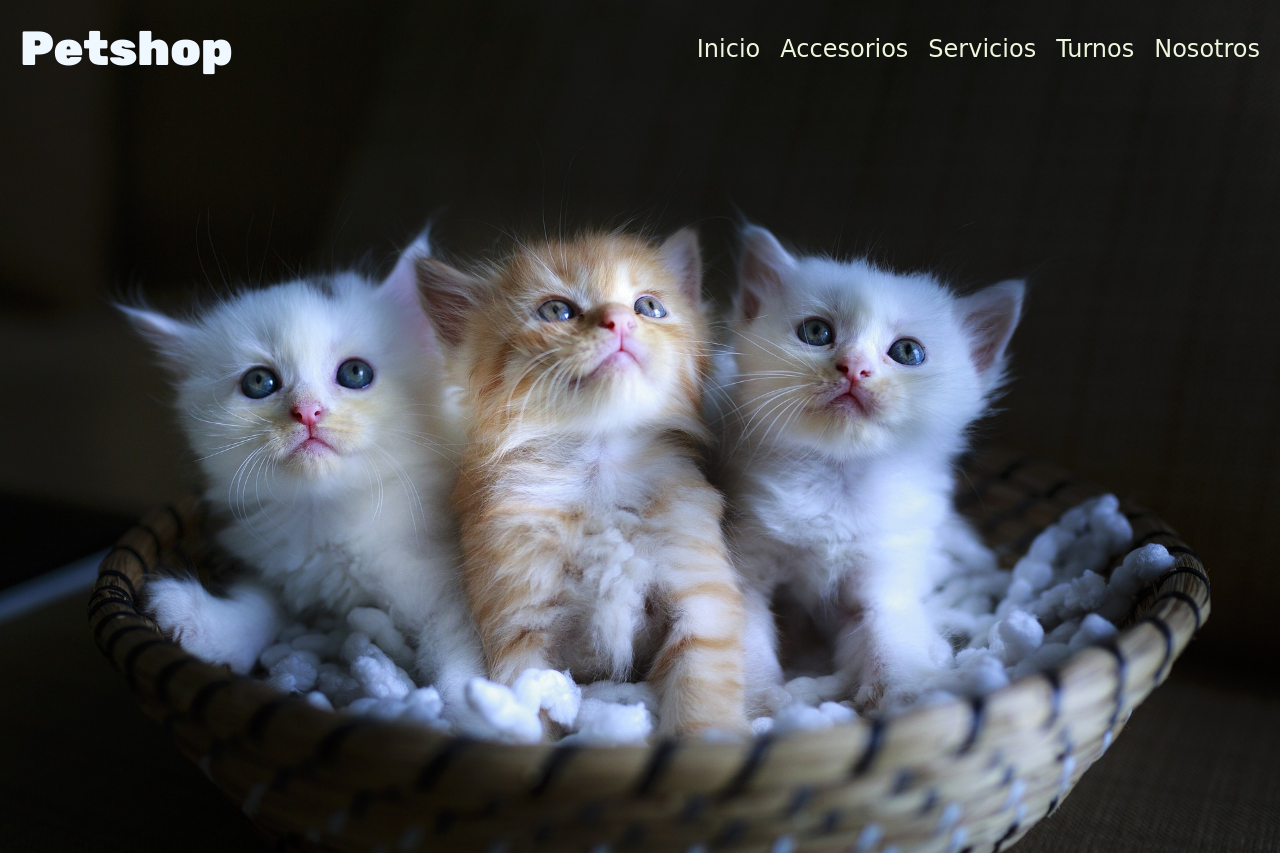
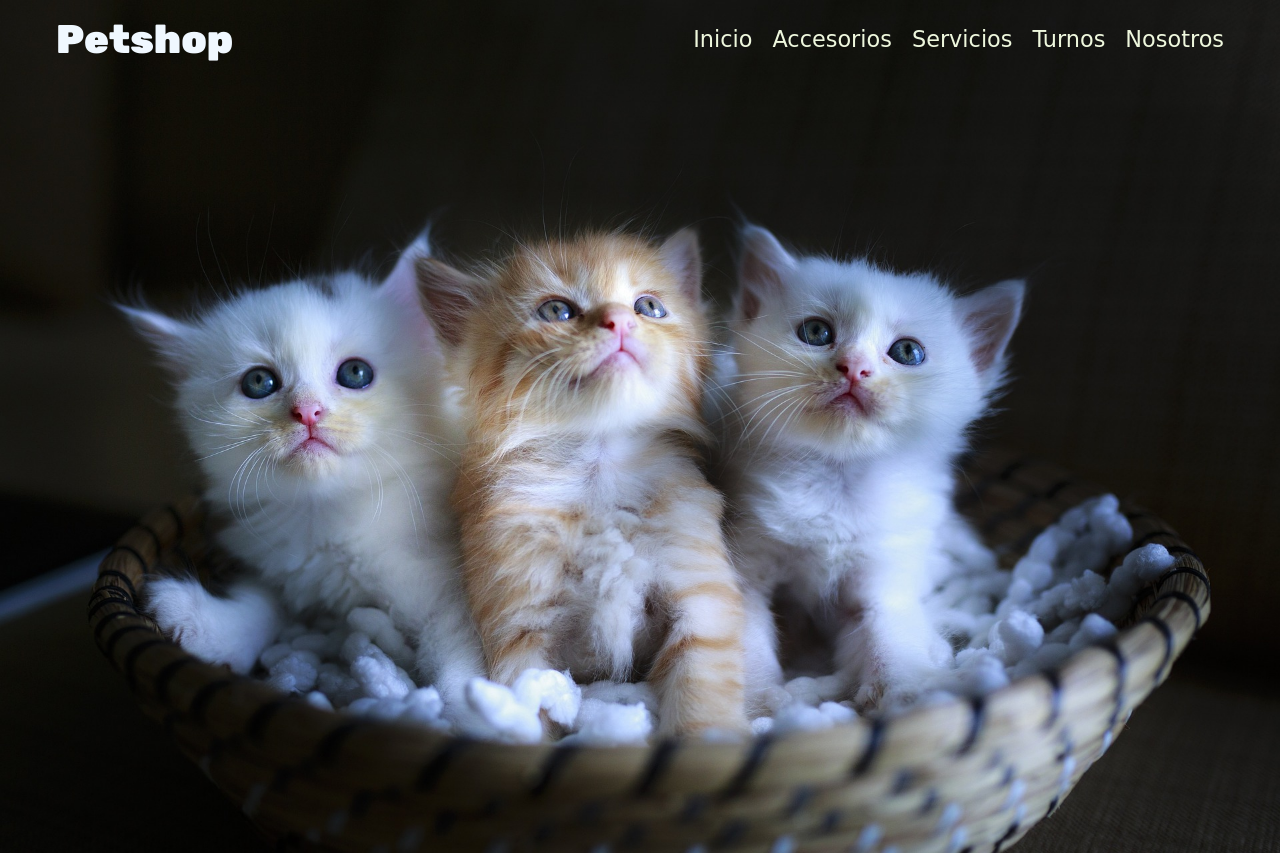
Before and after one commit to AlfredoRios2590/Petshop, a plain HTML site: page index.html in a window 1280 px wide. Shown: the top 853 px of the page. Drawn offline with nearby package versions, Linux system fonts and the light colour scheme; a web font is replaced by a local one.

Commit message:
css actualizado

```diff
--- a/css/style.css
+++ b/css/style.css
@@ -15,15 +15,15 @@ header{
     top: 0;
     left: 0;
     right: 0;
-    padding: 20px; /* Puedes ajustar el espaciado según tus necesidades */
+    padding: 1rem 3.5rem;
 }
 
 #titulo{
     justify-content: center;
     font-family: 'Rubik', sans-serif;
     font-weight: 900;
-    font-size: 3rem;
-    margin: 0; /* Elimina el margen predeterminado del h1 */
+    font-size: 2.5rem;
+    margin: 0; /* elimina el margen predeterminado del h1 */
     color: aliceblue;
 }
 
@@ -36,11 +36,11 @@ header{
 
 .link-menu{
     text-decoration: none;
-    margin-left: 1.25rem; /* Puedes ajustar el espaciado entre los elementos del menú */
+    margin-left: 1.25rem;
     color: rgb(238, 247, 221);
     font-family: 'Gabarito', cursive;
     font-weight: 400;
-    font-size: 1.5rem;
+    font-size: 1.4rem;
 }
 
 #imagen-header {
```
